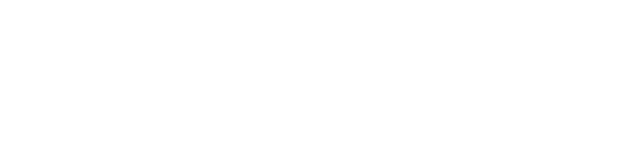
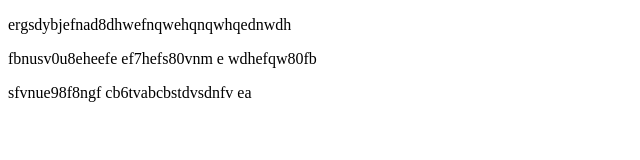
Before and after one commit to YashYadwadkar/nowoyouseeme, a plain HTML site: page index.html in a window 1280 px wide. Shown: the whole page, without its empty margins (0-640 px from the left). Drawn offline with Linux system fonts and the light colour scheme.

Commit message:
change branch

```diff
--- a/index.html
+++ b/index.html
@@ -8,7 +8,9 @@
 </head>
 
 <body>
-
+    <p>ergsdybjefnad8dhwefnqwehqnqwhqednwdh</p>
+    <p>fbnusv0u8eheefe ef7hefs80vnm e wdhefqw80fb</p>
+    <p>sfvnue98f8ngf cb6tvabcbstdvsdnfv ea</p>
 </body>
 
 </html>
```
Also changed, not shown: gitFile.txt.
